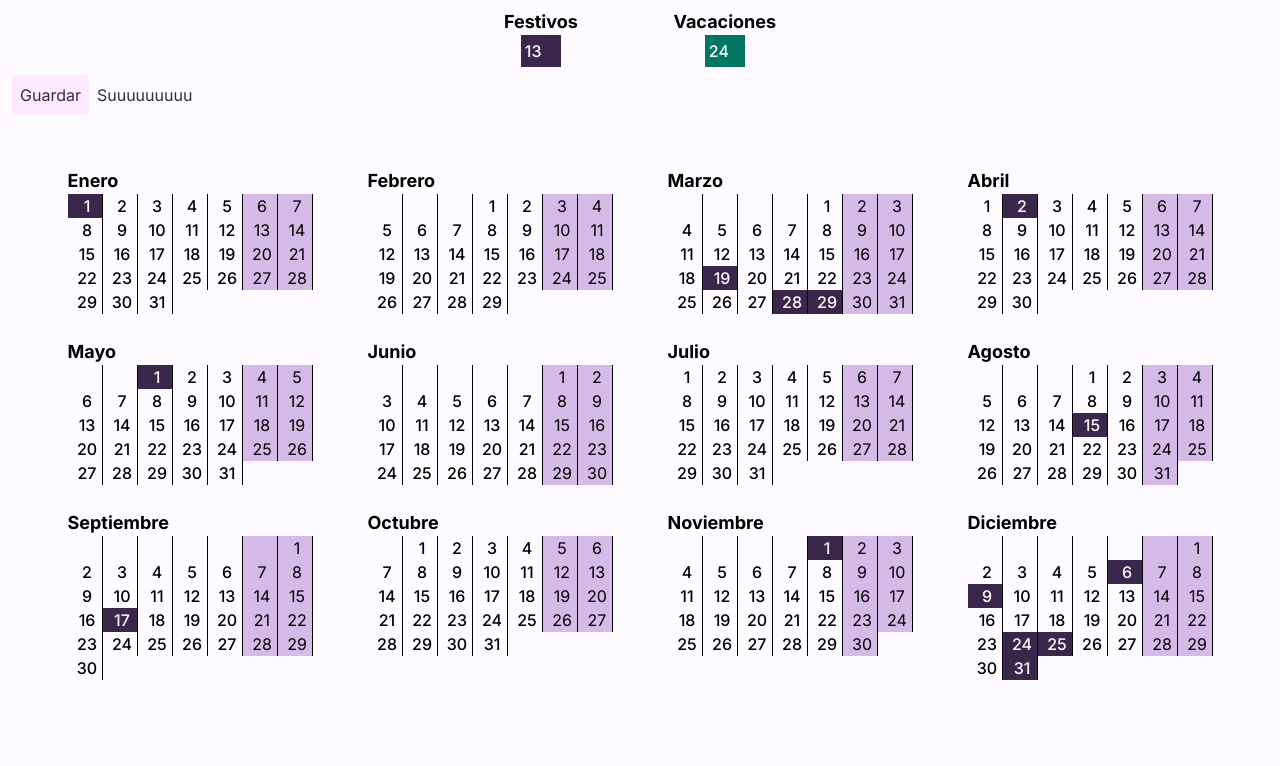
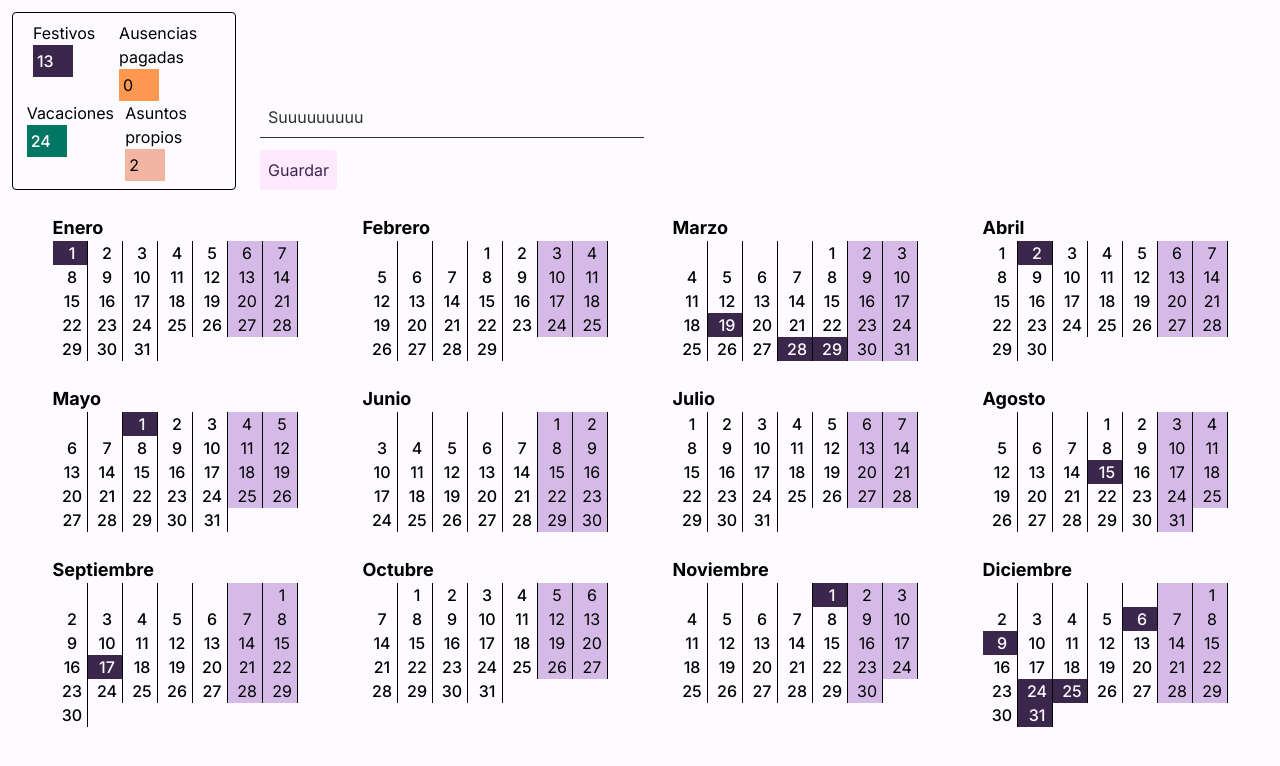
Before and after one commit to amartdaz/calendar, a Next.js app: page / in a window 1280 px wide. Shown: the top 766 px of the page. Built offline with nearby package versions, Linux system fonts and the light colour scheme.

Commit message:
Adding the rest of the labels in the summary

```diff
--- a/next.config.js
+++ b/next.config.js
@@ -1,4 +1,6 @@
 /** @type {import('next').NextConfig} */
-const nextConfig = {}
+const nextConfig = {
+    output: 'export'
+}
 
 module.exports = nextConfig
--- a/src/app/components/summary/summary.tsx
+++ b/src/app/components/summary/summary.tsx
@@ -1,13 +1,21 @@
-export default function Summary({ holidays }: { holidays: number }) {
+export default function Summary({ holidays, ownBusiness, paidAbsence }: { holidays: number, ownBusiness: number, paidAbsence: number }) {
   return (
-    <div className="flex flex-wrap justify-around p-2 max-w-96 m-auto">
+    <div className="flex flex-wrap justify-around p-2 max-w-56 rounded mr-3 border border-solid border-current">
       <div>
-        <label>Festivos</label>
-        <p className="festivity max-w-10 p-1 m-auto">13</p>
+        <h1 className="max-w-24">Festivos</h1>
+        <p className="festivity max-w-10 p-1">13</p>
       </div>
       <div>
-        <label>Vacaciones</label>
-        <p className="holiday max-w-10 p-1 m-auto">{24 - holidays}</p>
+        <h1 className="max-w-24">Ausencias pagadas</h1>
+        <p className="paidAbsence max-w-10 p-1">{paidAbsence}</p>
+      </div>
+      <div>
+        <h1 className="max-w-24">Vacaciones</h1>
+        <p className="holiday max-w-10 p-1">{24 - holidays}</p>
+      </div>
+      <div>
+        <h1 className="max-w-24">Asuntos propios</h1>
+        <p className="ownBusiness max-w-10 p-1">{2 - ownBusiness}</p>
       </div>
     </div>
   );
--- a/src/app/globals.css
+++ b/src/app/globals.css
@@ -13,6 +13,7 @@
   --secondary-dark: #005B4B;
   --tertiary: #FFE9FF;
   --tertiary-dark: #DB90C6;
+  --ob-color: #F2B5A2;
   --success: #68CE42;
   --success-light: #b4e7a1;
   --warning: #FF9952;
@@ -43,7 +44,7 @@ label {
 }
 
 .ownBusiness {
-  background-color: var(--principal);
+  background-color: var(--ob-color);
 }
 
 .paidAbsence {
--- a/src/app/page.tsx
+++ b/src/app/page.tsx
@@ -39,12 +39,14 @@ export default function Home() {
 
   return (
     <main>
-      <Summary holidays={dates.split(':h:').length - 1} />
-      <div className="flex flex-wrap justify-start items-baseline">
-        <button className="save p-2 rounded ml-3" onClick={onClick}>Guardar</button>
-        <p className={message.error ? "error ml-2" : "normal ml-2"}>{message.text}</p>
+      <div className="flex items-end m-3">
+        <Summary holidays={dates.split(':h:').length - 1} ownBusiness={dates.split(':ob:').length - 1} paidAbsence={dates.split(':pa:').length - 1} />
+        <div className="ml-3">
+          <p className={message.error ? "error border-b border-solid border-current p-2 mb-3 min-w-96" : "normal border-b border-solid border-current p-2 mb-3 min-w-96"}>{message.text}</p>
+          <button className="save p-2 rounded" onClick={onClick}>Guardar</button>
+        </div>
       </div>
-      <div className="flex flex-wrap justify-around p-10">
+      <div className="flex flex-wrap justify-around px-5">
         {months.map((month, index) => {
           return (
             <Month
```
